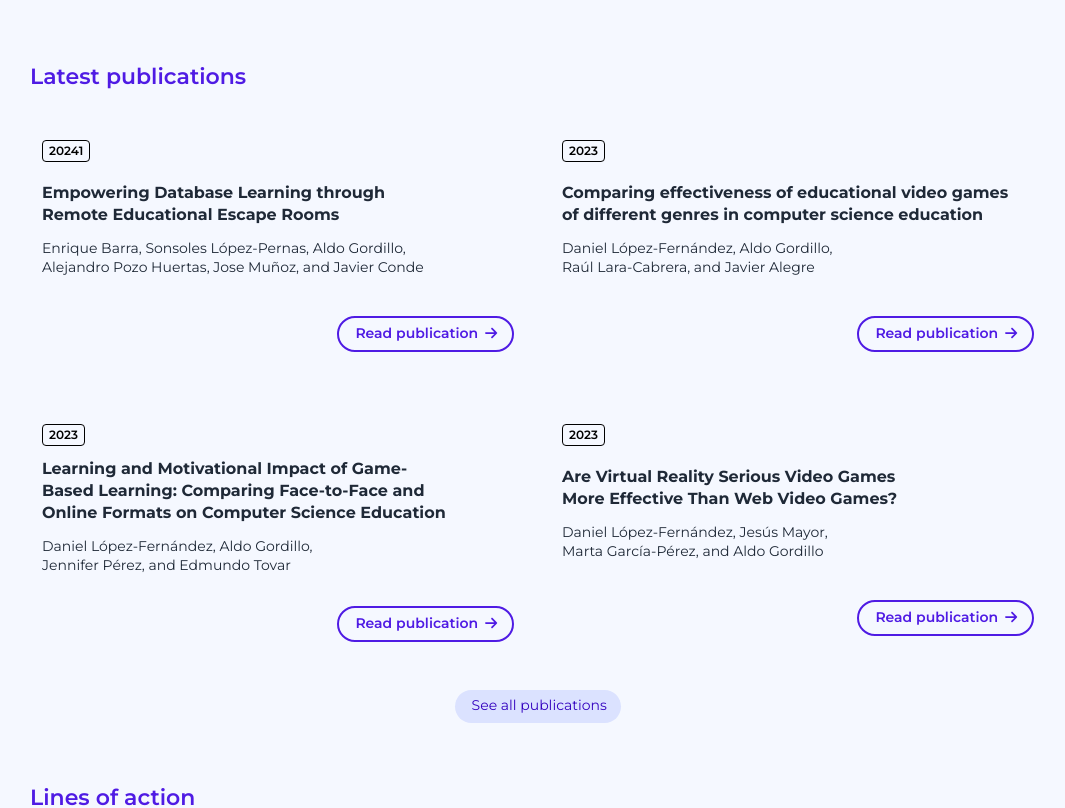
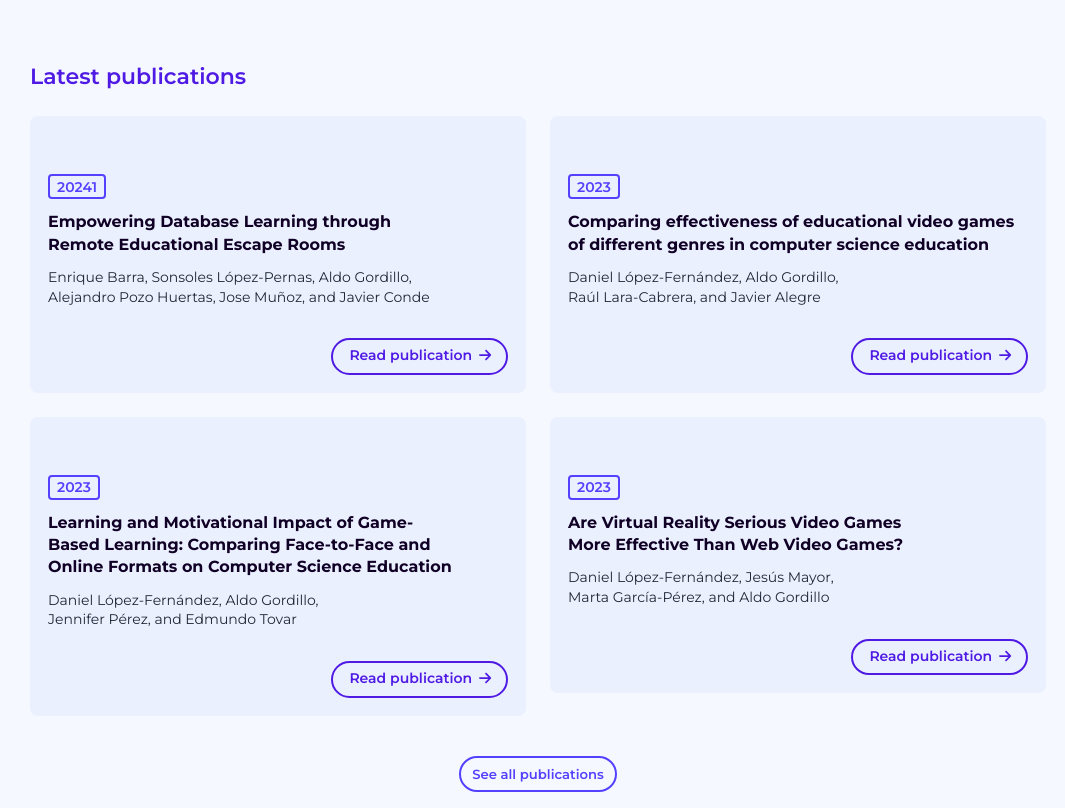
Before and after one commit to CyberAula/cyberaula.github.io, a Next.js app: page / in a window 1280 px wide. Shown: the part 686-1494 px from the top of the page, without its empty margins (102-1167 px from the left). Built offline with nearby package versions, Linux system fonts and the light colour scheme.

Commit message:
ajustes cards_home

```diff
--- a/app/sass/main.scss
+++ b/app/sass/main.scss
@@ -282,26 +282,7 @@ button {
       }
     }
 
-    .latest_publications {
 
-      .more {
-        // font-size: 1.2rem;
-        // font-weight: bold;
-        // color: $ca-or-100;
-        // text-align: left;
-        // padding: 2% 2% 2% 2%;
-        @apply text-ca_blue-600;
-        @include button-load-more;
-        // display: flex;
-        align-content: center;
-
-        svg {
-          align-self: center;
-          margin-left: 0.6rem;
-        }
-
-      }
-    }
   }
 }
 
--- a/app/sass/partials/_projects.sass
+++ b/app/sass/partials/_projects.sass
@@ -61,25 +61,25 @@ $windowWidth: 100%
             // text-overflow: ellipsis
             font-weight: 400
     .project_cta
-                display: flex
-                justify-content: flex-end
-                margin-top: auto
+        display: flex
+        justify-content: flex-end
+        margin-top: auto
 
 
-                .view_project_button
-                    @apply text-ca_blue-600 w-fit border-ca_blue-600 border-2 border-solid
-                    padding: 0.7rem 0.9rem
-                    border-radius: 9999px
-                    font-weight: 600
-                    font-size: 1.1rem
-                    transition: background-color 200ms ease-in-out
-                    font-weight: 600
-                    &:hover
-                        @apply text-white bg-ca_blue-600 border-ca_blue-700  border-solid border-2
-                        cursor: pointer
-                        font-weight: 600
-                    span
-                        padding-right: 0.6rem
+        .view_project_button
+            @apply text-ca_blue-600 border-ca_blue-600 border-2 border-solid
+            padding: 0.7rem 0.9rem
+            border-radius: 9999px
+            font-weight: 600
+            font-size: 1.1rem
+            transition: background-color 200ms ease-in-out
+
+            &:hover
+                @apply text-white bg-ca_blue-600 border-ca_blue-700  border-solid border-2
+                cursor: pointer
+                font-weight: 600
+            span
+                padding-right: 0.6rem
 
 
 
@@ -176,18 +176,20 @@ $windowWidth: 100%
                 margin-top: auto
 
                 .view_project_button
-                    @apply text-ca_blue-600 w-fit border-ca_blue-600 border-2
+                    @apply text-ca_blue-600 border-ca_blue-600 border-2
                     padding: 0.7rem 0.9rem
                     border-radius: 9999px
-                    font-weight: 500
+                    transition: background-color 200ms ease-in-out
                     font-size: 1.1rem
-                    transition: background-color 200ms ease-in-out
+
                     font-weight: 600
 
                     &:hover
                         @apply text-white bg-ca_blue-600 border-ca_blue-700 border-2
                         cursor: pointer
                         font-weight: 600
+                    span
+                        padding-right: 0.6rem
 
 
 @media (min-width: 640px)
--- a/app/sass/partials/_recentPublications.sass
+++ b/app/sass/partials/_recentPublications.sass
@@ -4,48 +4,58 @@
 
 ._recent_publications
     height: fit-content
-    a
-        height: 100%
 
-.more
-    // grid-column: 3 / span 2
-    // grid-row: 6 / span 1
-    display: flex
-    width: fit-content
-    align-items: right
-    justify-content: right
+    .load_
+            padding-top: $spacing_sm
+            padding-bottom: 0
+            display: flex
+            justify-content: center
+            a
+                .more
+                    @apply bg-ca_blue-50 text-ca_blue-600 w-fit border-ca_blue-600 border-solid border-2
+                    padding: 0.7rem 0.9rem
+                    border-radius: 9999px
+                    font-weight: 500
+                    font-size: 1.1rem
+                    transition: background-color 200ms ease-in-out
+                    font-weight: 600
+                    &:hover
+                        @apply text-white bg-ca_blue-600 border-ca_blue-700  border-solid border-2
+                        cursor: pointer
+                        font-weight: 600
+
+
 
 
 .article
-    transition: 200ms ease-in-out
-    @apply flex flex-col min-h-[260px] h-full
-    @apply bg-primary-50
+    @apply bg-ca_blue-100
+    @apply mb-4 sm:mb-0 p-4 md:p-6 hover:shadow-lg transition-shadow
+    border-radius: 8px
+    display: grid
+    grid-template-rows: 40px 1fr auto
+    align-items: left
+    justify-content: space-between
+    height: 100%
     &:hover
         transition: 200ms ease-in-out
-        @apply bg-primary-300
-
-    .article_stroke.color-orange
-        border: 4px solid $ca-or-300
-
-    .article_stroke.color-yellow
-        border: 4px solid $ca-or-100
-
-    .article_stroke.color-purple
-        @apply border-t-[7px] border-solid border-primary
 
     .article_content
-        @apply px-4 py-8 h-full
+
         @apply flex flex-col justify-between gap-4
-        @apply text-gray-800
         .article_date
             @apply flex
-            small
+            span
                 @include border-tag
+                @apply text-ca_blue-600 border-2 border-ca_blue-600
+                display: block
+                font-size: 14px
 
         .article_info
-            .title
+            .article_title
+                @apply text-black
                 font-weight: $bold
             .author
+
                 font-weight: $regular
 
 // este código está duplicado en publications.
@@ -53,8 +63,11 @@
 .paper_link
     @include icon-button-left
     @include button
-    @apply flex justify-end items-center text-center
-    margin-top: .5rem
+    display: flex
+    flex-direction: row
+    align-content: flex-end
+    justify-content: flex-end
+    margin-top: 0.6rem
     a
         @include big-border-button-blue
         display: flex
--- a/components/RecentPublications.js
+++ b/components/RecentPublications.js
@@ -18,7 +18,7 @@ export default function RecentPublications(props) {
   }, []);
 
   return (
-    <div className="_publications _recent_publications ">
+    <div className="_publications _recent_publications">
       <ResponsiveMasonry columnsCountBreakPoints={{ 350: 1, 750: 2, 900: 2 }}>
         <Masonry gutter="24px">
           {papers
@@ -34,11 +34,11 @@ export default function RecentPublications(props) {
                 //   target="_blank"
                 //   rel="noopener noreferrer"
                 // >
-                  <div key={doi} className={`article`}>
+                  <div key={doi} className={`article`} >
                     <div className={`article_stroke ${stroke}`}></div>
                     <div className="article_content">
                       <div className="article_date">
-                        <small>{date}</small>
+                        <span>{date}</span>
                       </div>
                       <div className="article_info">
                         <h5 className="article_title">{title}</h5>
@@ -63,15 +63,13 @@ export default function RecentPublications(props) {
             })}
         </Masonry>
       </ResponsiveMasonry>
-      <a
-        className="flex justify-center"
-        href="/research"
-        rel="noopener noreferrer"
-      >
-        <div className="more mt-4 sm:mt-6 md:mt-8 2xl:mt-10">
+      <div className="load_">
+        <a href="/research" rel="noopener noreferrer">
+        <button className="more mt-4 sm:mt-6 md:mt-8 2xl:mt-10" >
           {t("front.latestPublicationsButton")}
-        </div>
-      </a>
+        </button>
+        </a>
+      </div>
     </div>
   );
 }
```
